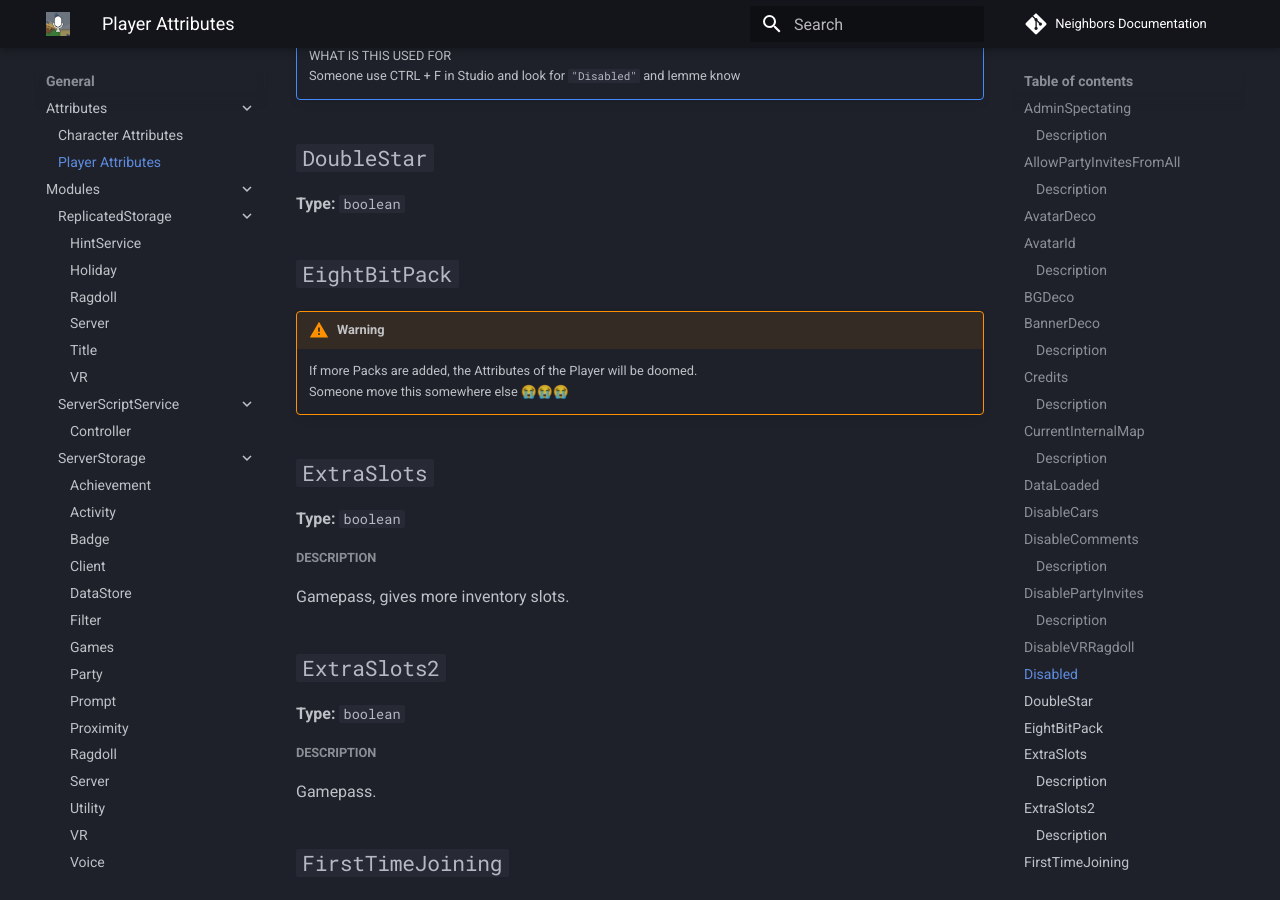
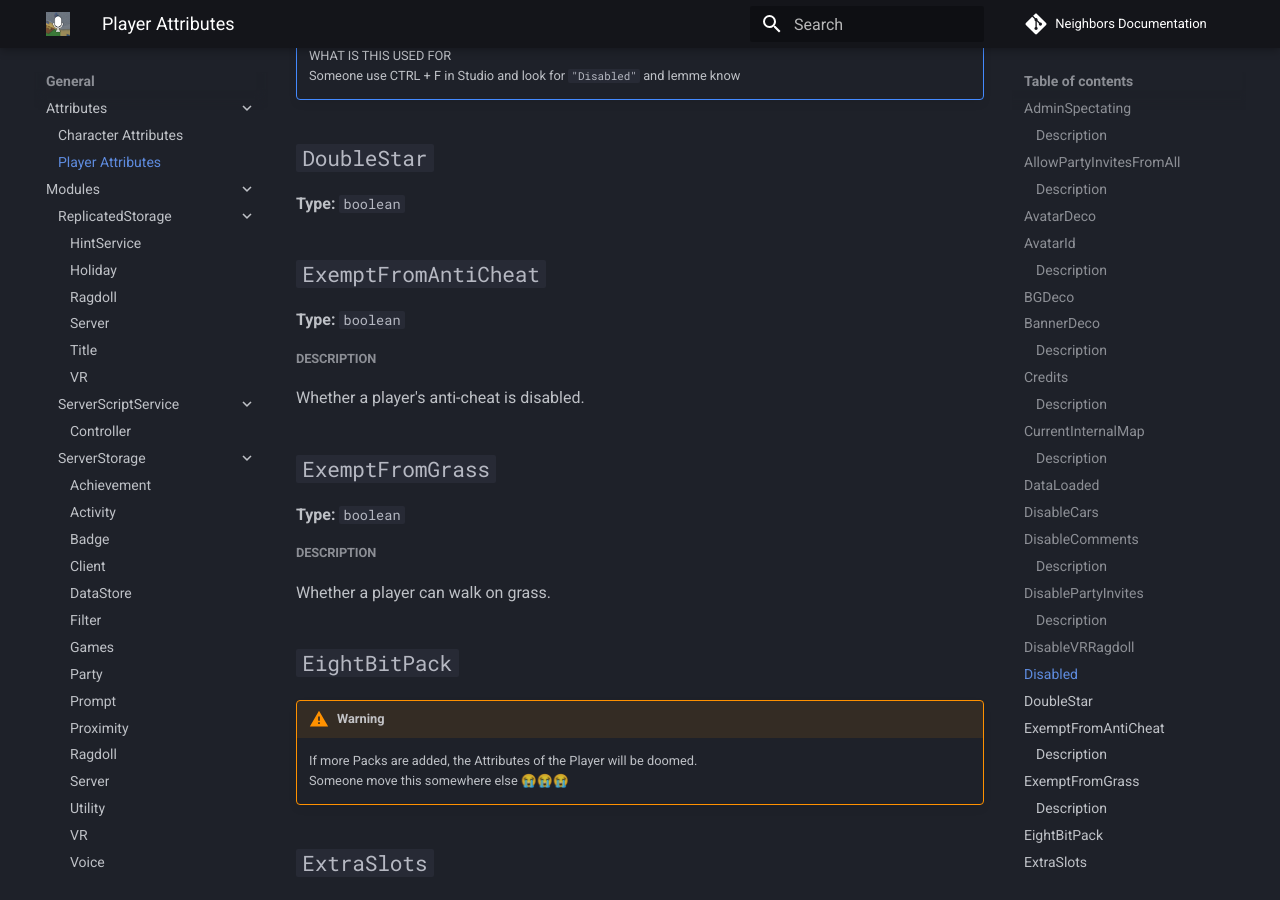
Before and after one commit to TheBoogle/neighbors-documentation, an MkDocs documentation site: the page built from docs/General/Attributes/Player_Attributes.md, in a window 1280 px wide and 900 px high, scrolled down 3166 px. Built offline with MkDocs 1.6.1 and Material for MkDocs 9.7.7, drawn with Linux system fonts in a browser that asks for light colours; comment, search, counter and statistics services are not loaded.

Commit message:
Update Player_Attributes.md

```diff
--- a/docs/General/Attributes/Player_Attributes.md
+++ b/docs/General/Attributes/Player_Attributes.md
@@ -96,6 +96,20 @@ Whether a Player has Party Invites enabled or not.
 
 ## `DoubleStar`
 **Type:** `boolean`
+
+
+## `ExemptFromAntiCheat`
+**Type:** `boolean`
+
+##### Description
+Whether a player's anti-cheat is disabled.
+
+
+## `ExemptFromGrass`
+**Type:** `boolean`
+
+##### Description
+Whether a player can walk on grass.
 
 
 ## `EightBitPack`
```
